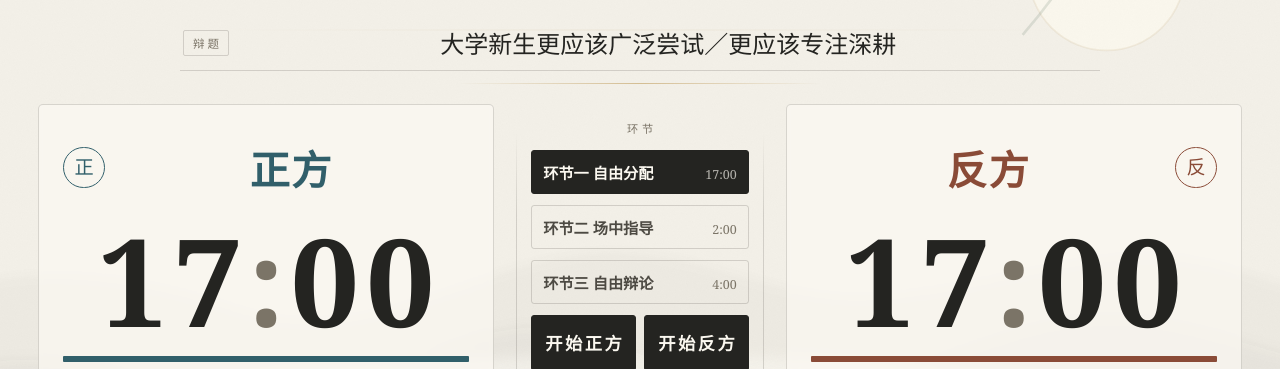
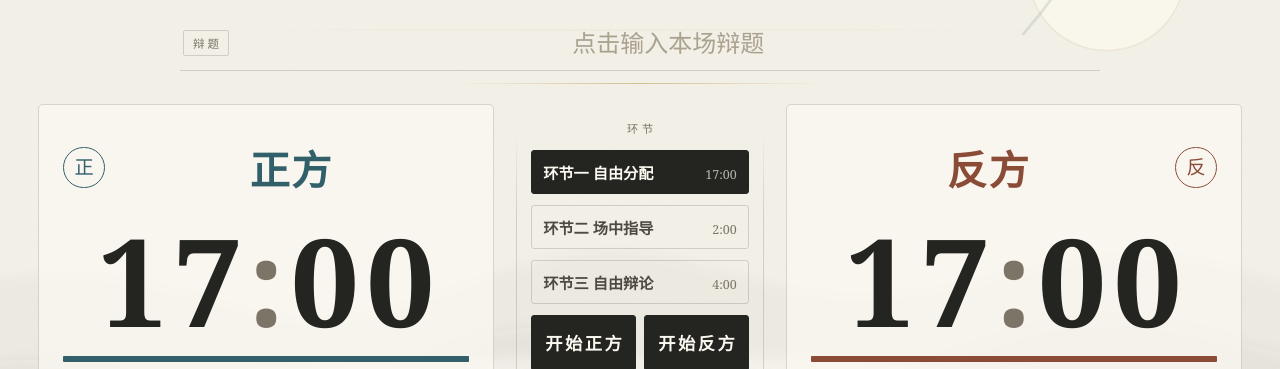
Before and after one commit to kyle-zjy/debate-console, a plain HTML site: page DQ Timer.html in a window 1280 px wide. Shown: the part 154-523 px from the top of the page. Drawn offline with Linux system fonts and the light colour scheme; a web font is replaced by a local one.

Commit message:
Clear default value for debate motion input

```diff
--- a/DQ Timer.html
+++ b/DQ Timer.html
@@ -260,7 +260,7 @@ kbd{font-family:inherit;border:1px solid var(--line);border-radius:2px;padding:0
     <p class="kicker">新国辩赛制 · 计时台</p>
     <div class="motion">
       <span class="tag">辩题</span>
-      <input class="field" id="motion" type="text" value="大学新生更应该广泛尝试／更应该专注深耕" placeholder="点击输入本场辩题" aria-label="辩题">
+      <input class="field" id="motion" type="text" value="" placeholder="点击输入本场辩题" aria-label="辩题">
     </div>
   </header>
 
```
